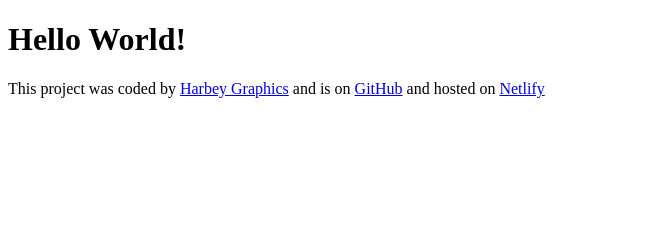
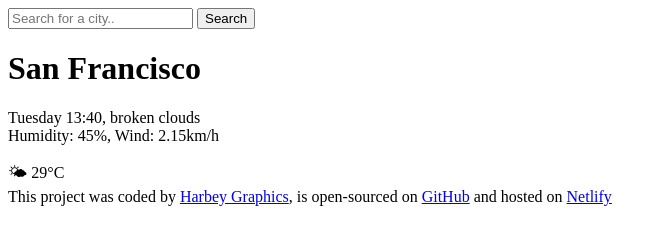
Before and after one commit to OjoFarouqAbiodun/Vanilla-Weather-Search, a plain HTML site: page index.html in a window 1280 px wide. Shown: the whole page, without its empty margins (0-666 px from the left). Drawn offline with Linux system fonts and the light colour scheme.

Commit message:
I just completed the HTML Structure, will be adding styling to it with CSS

```diff
--- a/index.html
+++ b/index.html
@@ -9,14 +9,29 @@
 </head>
 
 <body>
-  <h1>Hello World!</h1>
 
+  <header>
+    <form>
+      <input type="text" placeholder="Search for a city..">
+      <input type="submit" value="Search">
+    </form>
+  </header>
+  <main>
+    <div>
+      <h1>San Francisco</h1>
+      <p>Tuesday 13:40, broken clouds
+        <br />
+        Humidity: 45%, Wind: 2.15km/h
+      </p>
+    </div>
+    <div>🌤 29°C</div>
+  </main>
 
+  <footer>This project was coded by <a href="https://github.com/Harbey-Graphics" target="_blank">Harbey Graphics</a>,
+    is open-sourced on <a href="https://github.com/Harbey-Graphics/Vanilla-Weather-Search" target="_blank">GitHub</a>
+    and hosted on <a href="#">Netlify</a></footer>
 
-  <footer>This project was coded by <a href="https://github.com/Harbey-Graphics" target="_blank">Harbey Graphics</a> and
-    is on <a href="#" target="_blank">GitHub</a> and hosted on <a href="#">Netlify</a></footer>
-
-    <script src="index.js"></script>
+  <script src="index.js"></script>
 </body>
 
 </html>
--- a/style.css
+++ b/style.css
@@ -0,0 +1,3 @@
+body {
+
+}
```
